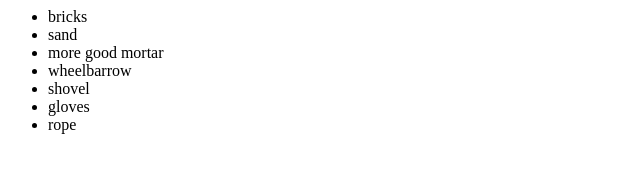
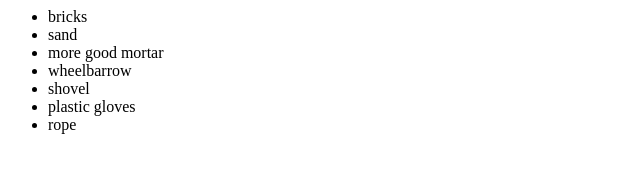
Before and after one commit to gaj2018/Practice, a plain HTML site: page index.html in a window 1280 px wide. Shown: the full height of the page, 0-640 px from the left. Drawn offline with Linux system fonts and the light colour scheme.

Commit message:
updated gloves

```diff
--- a/index.html
+++ b/index.html
@@ -7,7 +7,7 @@
                 <li>more good mortar</li>
                 <li>wheelbarrow</li>
                 <li>shovel</li>
-                <li>gloves</li>
+                <li>plastic gloves</li>
                 <li>rope</li>
             </ul>
 
```
